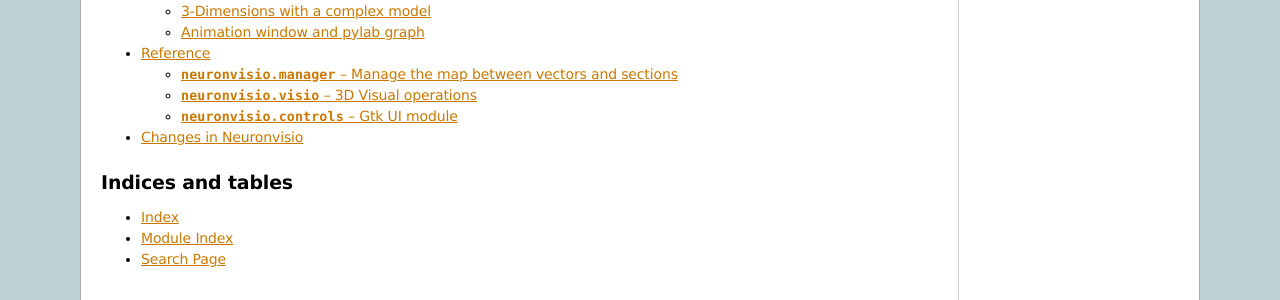
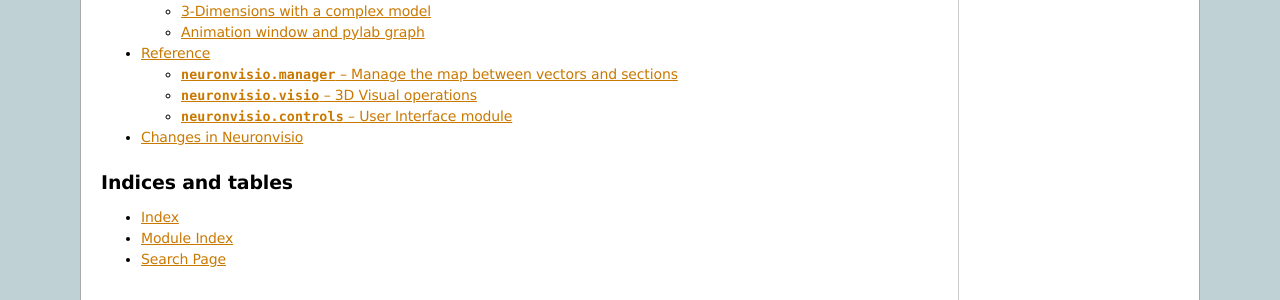
Before and after one commit to mattions/neuronvisio, a Sphinx documentation site: the page built from docs/index.rst, in a window 1280 px wide. Shown: the part 1955-2255 px from the top of the page. Built offline with Sphinx 7.4.7, drawn with Linux system fonts in a browser that asks for light colours; formulas are drawn with MathJax 3; the version number is read from the project's files by our own code.

Commit message:
Upadted the controls doc main string.

```diff
--- a/docs/controls.rst
+++ b/docs/controls.rst
@@ -1,5 +1,5 @@
-:mod:`neuronvisio.controls` -- Gtk UI module
-============================================
+:mod:`neuronvisio.controls` -- User Interface module
+====================================================
 
 .. automodule:: neuronvisio.controls
 
```
